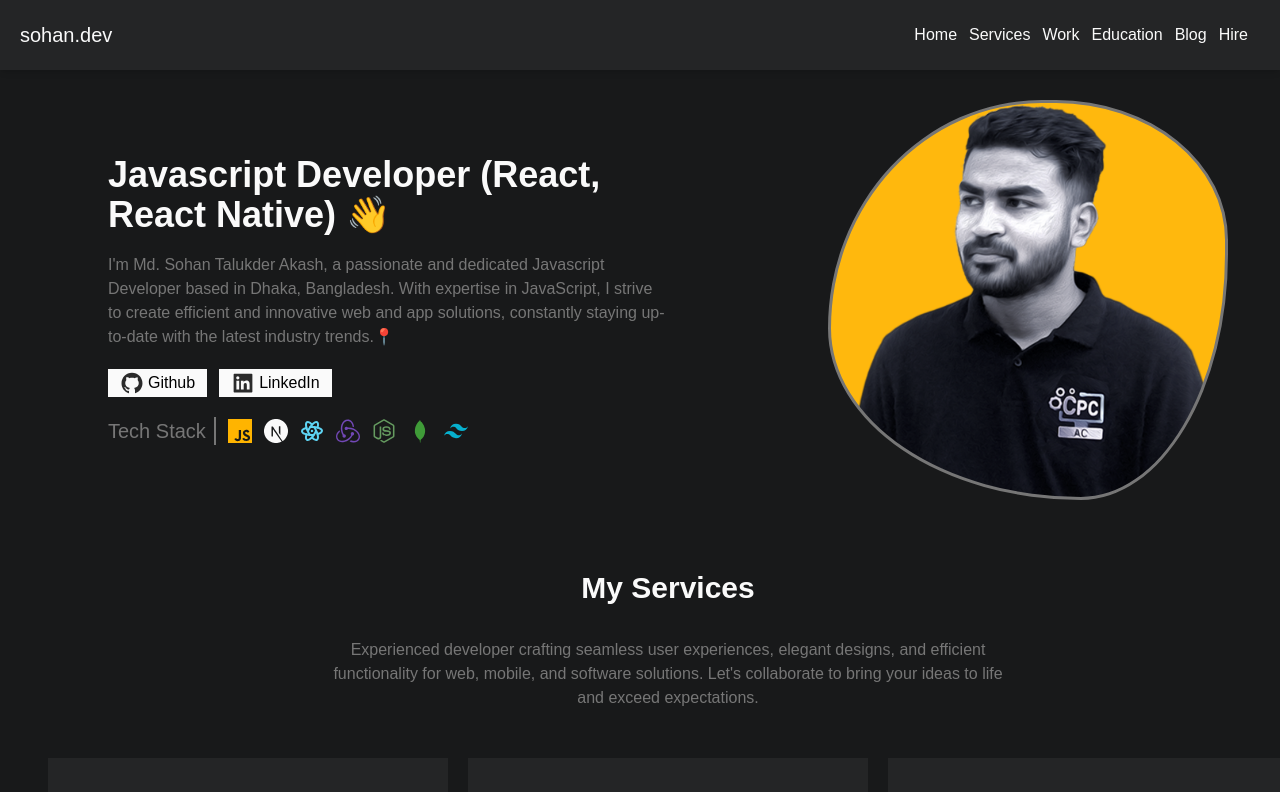
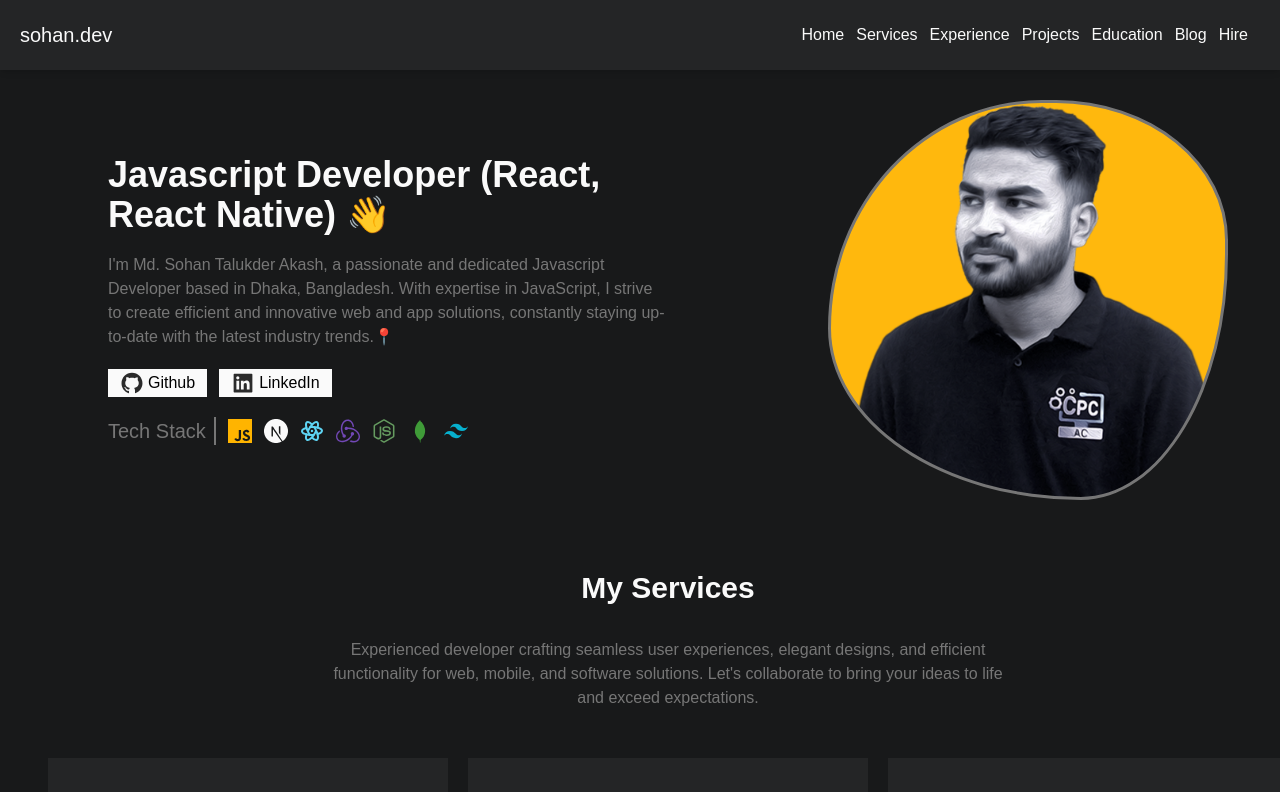
Before and after one commit to sohantalukder/sohantalukder.github.io, a React (Create React App) app: page / in a window 1280 px wide. Shown: the top 792 px of the page. Built offline with nearby package versions, Linux system fonts and the light colour scheme.

Commit message:
add new link

```diff
--- a/src/Components/Icon/Icon.js
+++ b/src/Components/Icon/Icon.js
@@ -18,6 +18,7 @@ import { ReactComponent as Copy } from "../../assets/svg/Copyright.svg";
 import { ReactComponent as Web } from "../../assets/svg/web-development.svg";
 import { ReactComponent as App } from "../../assets/svg/mobile-development.svg";
 import { ReactComponent as Design } from "../../assets/svg/sketch.svg";
+import { ReactComponent as Project } from "../../assets/svg/projects.svg";
 const Icon = ({ name, ...props }) => {
     const iconTypes = {
         HomeIcon,
@@ -40,6 +41,7 @@ const Icon = ({ name, ...props }) => {
         Web,
         App,
         Design,
+        Project,
     };
     const ShowIcon = iconTypes[name];
     return <ShowIcon {...props} />;
--- a/src/Components/RightMenu/Elements.js
+++ b/src/Components/RightMenu/Elements.js
@@ -11,21 +11,26 @@ export const elements = [
     },
     {
         id: 3,
-        name: "Work",
+        name: "Experience",
         icon: "WorkIcon",
     },
     {
         id: 4,
+        name: "Projects",
+        icon: "Project",
+    },
+    {
+        id: 5,
         name: "Education",
         icon: "EducationIcon",
     },
     {
-        id: 5,
+        id: 6,
         name: "Blog",
         icon: "BlogIcon",
     },
     {
-        id: 6,
+        id: 7,
         name: "Hire",
         icon: "ChatIcon",
     },
--- a/src/Pages/Home/Sections/Hero.jsx
+++ b/src/Pages/Home/Sections/Hero.jsx
@@ -28,27 +28,22 @@ const Hero = () => {
                         up-to-date with the latest industry trends.📍
                     </p>
                     <div className='flex justify-start mt-5 gap-3'>
-                        <Link
-                            to={{
-                                pathname: "https://github.com/sohantalukder",
-                            }}
+                        <a
                             target='_blank'
+                            href='https://github.com/sohantalukder'
                             className='bg-gray px-3 py-0.5 flex items-center justify-center gap-1'
                         >
                             <AiFillGithub className='text-black text-2xl' />
                             <p>Github</p>
-                        </Link>
-                        <Link
-                            to={{
-                                pathname:
-                                    "https://www.linkedin.com/in/sohantalukder/",
-                            }}
+                        </a>
+                        <a
                             target='_blank'
+                            href='https://www.linkedin.com/in/sohantalukder/'
                             className='bg-gray px-3 py-0.5 flex items-center justify-center gap-1'
                         >
                             <AiFillLinkedin className='text-black text-2xl' />
                             <p>LinkedIn</p>
-                        </Link>
+                        </a>
                     </div>
                     <div className='mt-5 flex flex-col md:flex-row justify-start items-center gap-3'>
                         <p className='text-text font-medium text-xl flex flex-col md:flex-row items-center gap-0.5 md:gap-2'>
--- a/src/Pages/Home/Sections/Projects.jsx
+++ b/src/Pages/Home/Sections/Projects.jsx
@@ -5,7 +5,7 @@ import ProjectCard from "../../../Components/ProjectCard/ProjectCard";
 
 const Projects = () => {
     return (
-        <div className='mt-12 md:mt-[70px]' id='work'>
+        <div id='projects' className='mt-12 md:mt-[70px]'>
             <Header
                 tittle={"My Projects"}
                 style={"mb-6 lg:mb-12 "}
--- a/src/Pages/Home/Sections/WorkExperience.jsx
+++ b/src/Pages/Home/Sections/WorkExperience.jsx
@@ -29,7 +29,7 @@ const WorkExperience = () => {
         },
     ];
     return (
-        <div className='mt-12 md:mt-[70px]' id='work'>
+        <div className='mt-12 md:mt-[70px]' id='experience'>
             <Header
                 tittle={"Work Experience"}
                 style={"mb-6 lg:mb-12 "}
```
Also changed, not shown: src/Components/ProjectCard/ProjectCard.jsx (+1 -6 lines), src/assets/svg/projects.svg (added).
